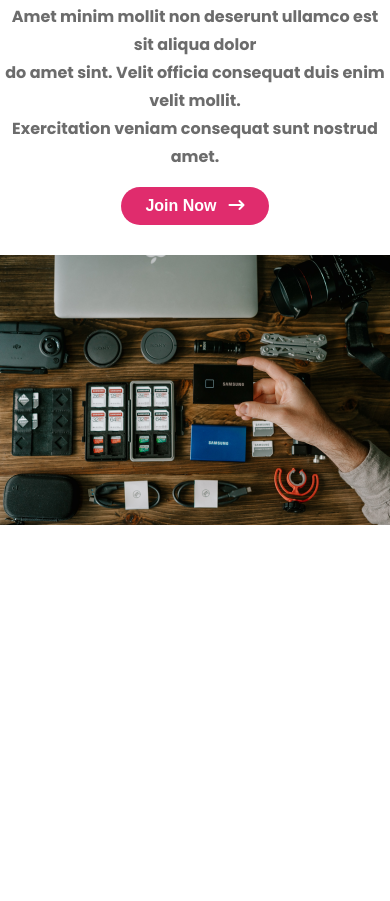
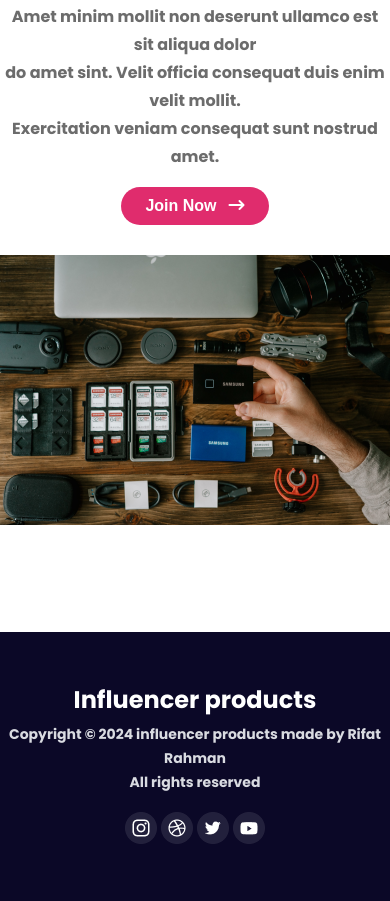
Before and after one commit to rifatrahman1/Influencer-Gear, a plain HTML site: page index.html in a window 390 px wide. Shown: the part 6366-7267 px from the top of the page. Before the commit the page ends 6898 px from the top, so only its background shows below. Drawn offline with Linux system fonts and the light colour scheme.

Commit message:
complete footer section dekstop device and mobile device

```diff
--- a/CSS/style.css
+++ b/CSS/style.css
@@ -182,30 +182,33 @@ body {
     font-weight: 700;
     margin-top: 50px;
     cursor: pointer;
-     color: rgba(224, 44, 109, 0.87);
+    color: rgba(224, 44, 109, 0.87);
     justify-content: flex-end;
     align-items: center;
 }
 
 /* feature product place seciotn start */
 
-.feature{
+.feature {
     display: flex;
     align-items: center;
     justify-content: space-between;
     margin-top: 100px;
 }
-.feature-description h1{
+
+.feature-description h1 {
     font-size: 38px;
     font-weight: 700;
     color: rgb(10, 8, 38);
 }
-.feature-description p{
+
+.feature-description p {
     font-weight: 700;
     margin-top: 16px;
     line-height: 28px;
     color: rgb(108, 108, 108);
 }
+
 .btn button {
     font-size: 16px;
     font-weight: 700;
@@ -218,6 +221,36 @@ body {
     gap: 12px;
     align-items: center;
     background-color: rgb(224, 44, 109);
+}
+
+/* footer section start */
+
+footer {
+    margin-top: 100px;
+    text-align: center;
+    background-color: #0b0827;
+}
+
+.main-footer {
+    padding: 50px 0;
+}
+
+.main-footer h2 {
+    font-size: 24px;
+    font-weight: 700;
+    color: rgb(255, 255, 255);
+}
+
+.main-footer p {
+    font-size: 14px;
+    font-weight: 700;
+    margin-top: 5px;
+    line-height: 24px;
+    color: rgb(217, 219, 225);
+}
+
+.social{
+    margin-top: 18px;
 }
 
 /* responsive media queary mobile device */
@@ -235,7 +268,8 @@ body {
         text-align: center;
     }
 
-    .hero, .feature {
+    .hero,
+    .feature {
         flex-direction: column-reverse;
     }
 
@@ -251,18 +285,22 @@ body {
     .sponsors-company {
         grid-template-columns: repeat(4, 2fr);
     }
-    .popular-card{
+
+    .popular-card {
 
         grid-template-columns: 1fr;
     }
-    .card{
+
+    .card {
         margin-left: 100px;
         width: 65%;
     }
-    .feature-description{
+
+    .feature-description {
         text-align: center;
     }
-    .feature-images{
+
+    .feature-images {
         margin-top: 30px;
     }
 }
--- a/index.html
+++ b/index.html
@@ -270,6 +270,21 @@
         </div>
     </section>
 
+    <!-- footer section start -->
+
+    <footer>
+        <div class="main-footer">
+            <h2>Influencer products</h2>
+            <p>Copyright © 2024 influencer products made by Rifat Rahman <br>All rights reserved</p>
+            <div class="social">
+                <img src="./icons/Instagram.png" alt="">
+                <img src="./icons/Dribbble.png" alt="">
+                <img src="./icons/Twitter.png" alt="">
+                <img src="./icons/Youtube.png" alt="">
+            </div>
+        </div>
+    </footer>
+
 </body>
 
 </html>
```
Also changed, not shown: icons/Dribbble.png (added), icons/Instagram.png (added), icons/Twitter.png (added), icons/Youtube.png (added).
